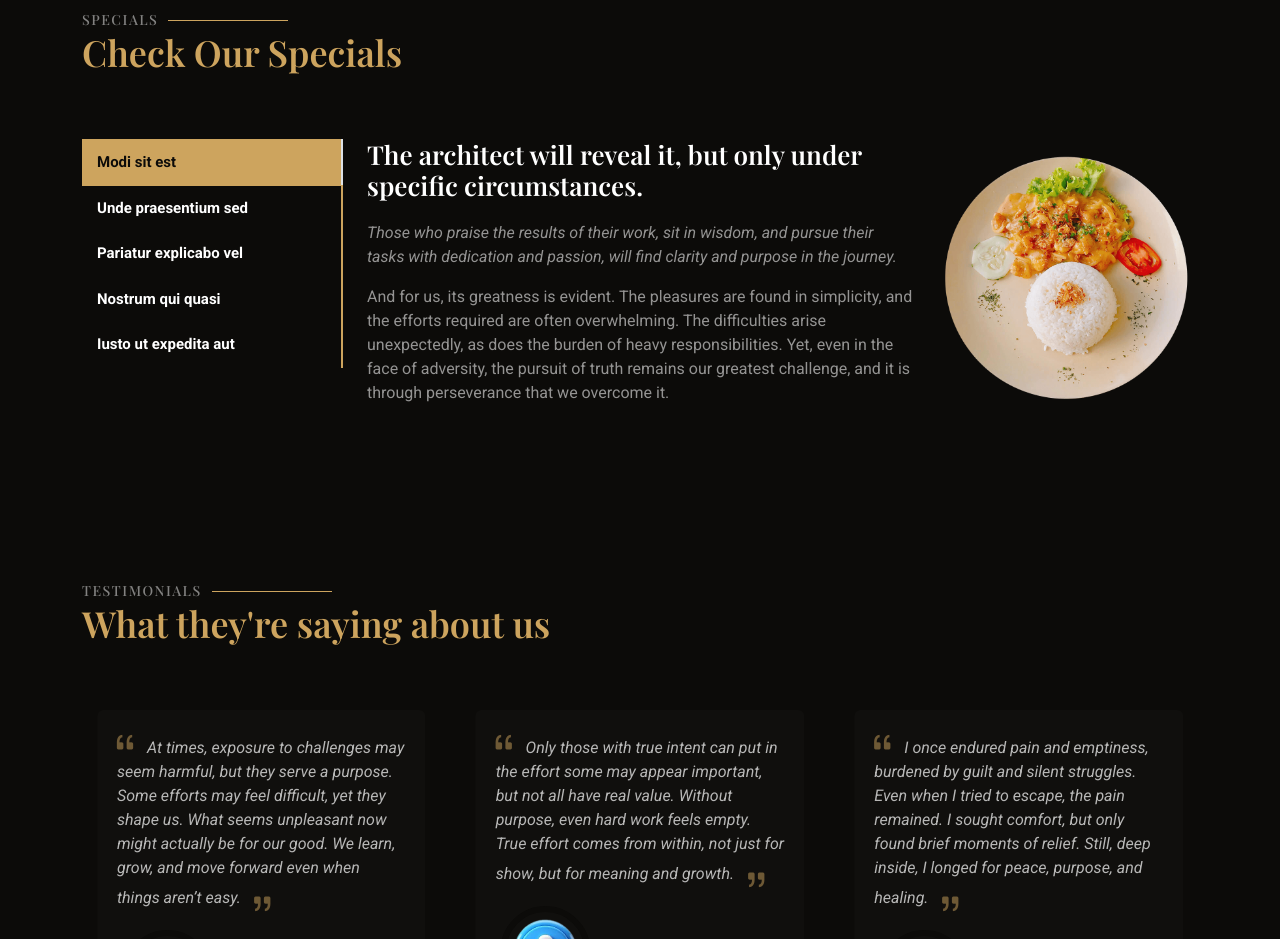
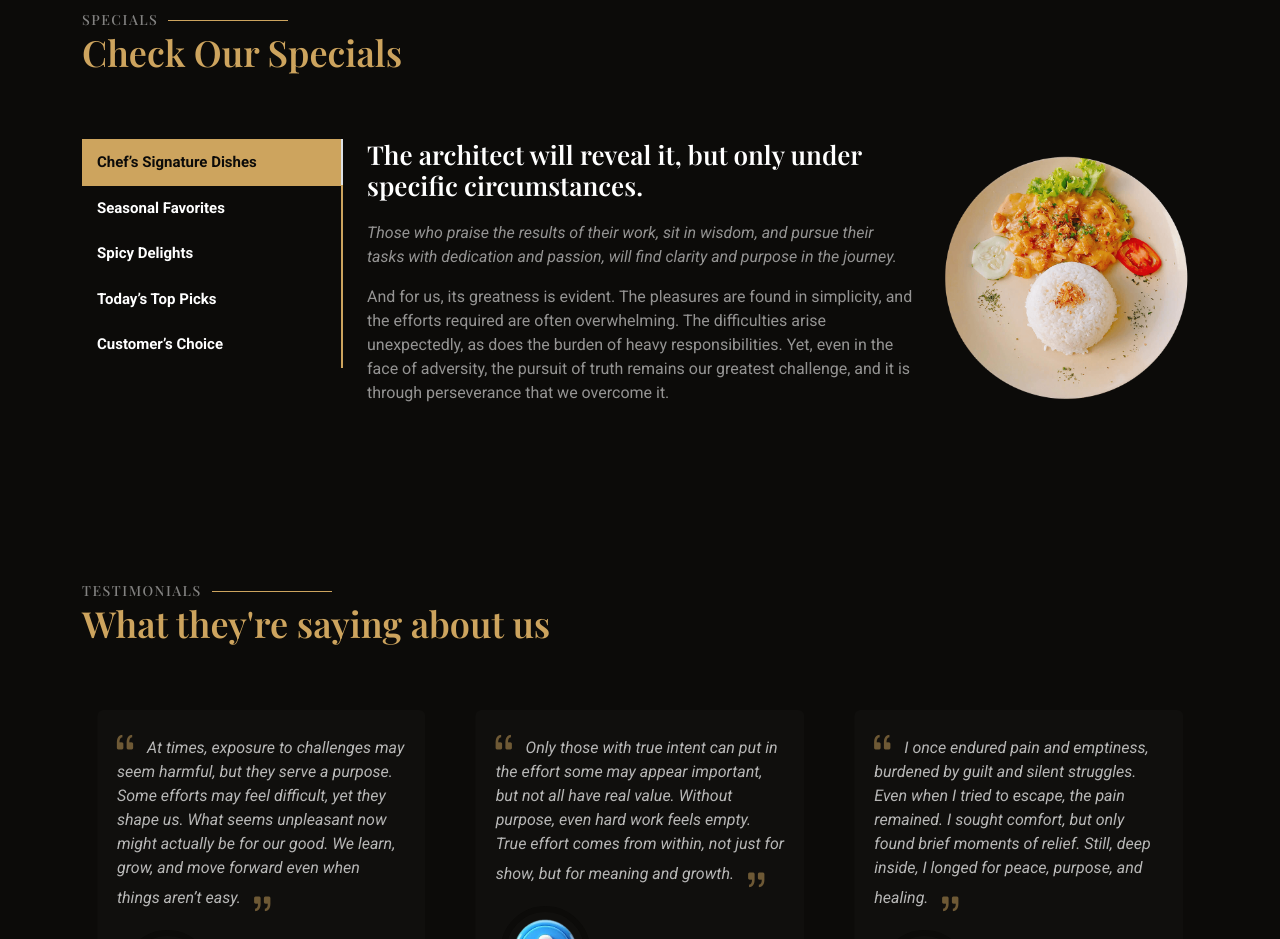
Before and after one commit to thena-siva/restaurant, a plain HTML site: page index.html in a window 1280 px wide. Shown: the part 2900-3839 px from the top of the page. Drawn offline with nearby package versions, Linux system fonts and the light colour scheme; a web font is replaced by a local one.

Commit message:
Update index.html

```diff
--- a/index.html
+++ b/index.html
@@ -296,19 +296,19 @@ Dedicated to delivering quality and creating lasting impact.
           <div class="col-lg-3">
             <ul class="nav nav-tabs flex-column">
               <li class="nav-item">
-                <a class="nav-link active show" data-bs-toggle="tab" href="#specials-tab-1">Modi sit est</a>
+                <a class="nav-link active show" data-bs-toggle="tab" href="#specials-tab-1">Chef’s Signature Dishes</a>
               </li>
               <li class="nav-item">
-                <a class="nav-link" data-bs-toggle="tab" href="#specials-tab-2">Unde praesentium sed</a>
+                <a class="nav-link" data-bs-toggle="tab" href="#specials-tab-2">Seasonal Favorites</a>
               </li>
               <li class="nav-item">
-                <a class="nav-link" data-bs-toggle="tab" href="#specials-tab-3">Pariatur explicabo vel</a>
+                <a class="nav-link" data-bs-toggle="tab" href="#specials-tab-3">Spicy Delights</a>
               </li>
               <li class="nav-item">
-                <a class="nav-link" data-bs-toggle="tab" href="#specials-tab-4">Nostrum qui quasi</a>
+                <a class="nav-link" data-bs-toggle="tab" href="#specials-tab-4">Today’s Top Picks</a>
               </li>
               <li class="nav-item">
-                <a class="nav-link" data-bs-toggle="tab" href="#specials-tab-5">Iusto ut expedita aut</a>
+                <a class="nav-link" data-bs-toggle="tab" href="#specials-tab-5">Customer’s Choice</a>
               </li>
             </ul>
           </div>
```
